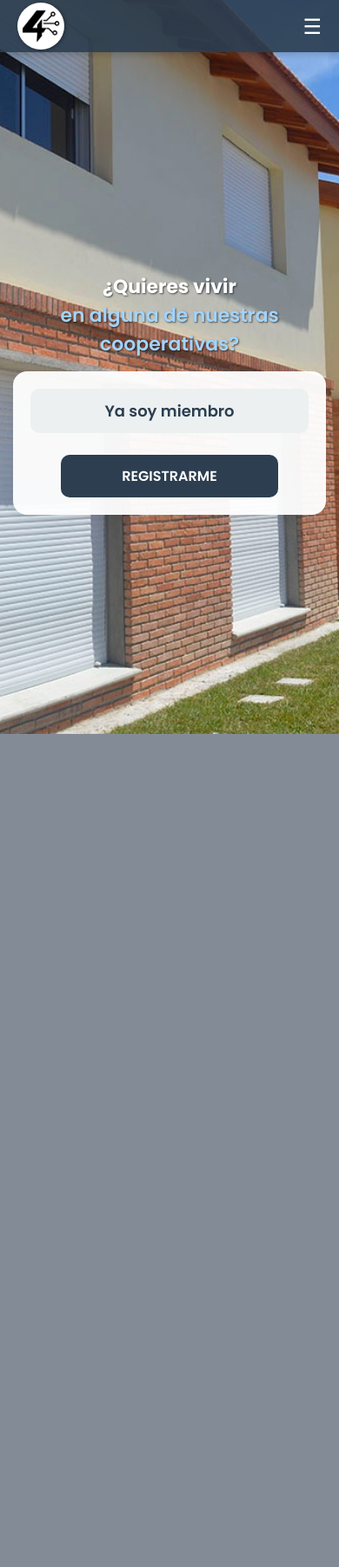
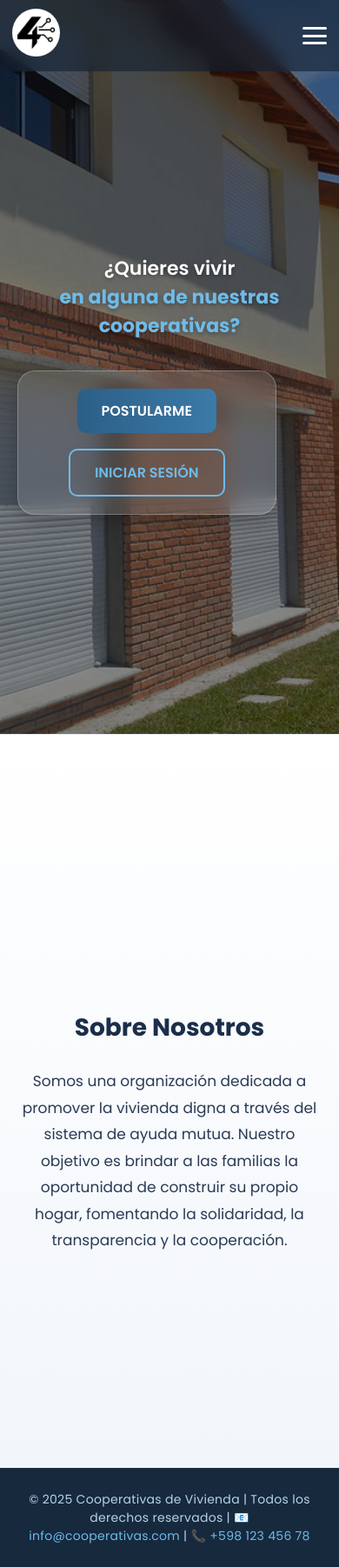
Before and after one commit to Fourtechk/Programacion, a PHP site: page / in a window 390 px wide. Shown: the whole page at 87% size. Before the commit the page ends 844 px from the top, so only its background shows below. Run offline with PHP 8.4, Linux system fonts and the light colour scheme.

Commit message:
Cambios principales – landingpage
Header:

-Fondo transparente con blur y sombra al hacer scroll.

-Menú centrado con links “Inicio” y “Sobre Nosotros”.

-Botón hamburguesa animado que abre un dropdown en la esquina derecha.

-Dropdown con links: Inicio, Sobre Nosotros, Postularme e Iniciar sesión.

Sección Inicio:

-Fondo con imagen y filtro oscuro.

-Título con sombra y parte en azul.

-Botones “Postularme” y “Iniciar sesión” con degradado y efectos hover.

-Contenedor de botones con fondo semitransparente y blur.

Sobre Nosotros:

-Fondo degradado blanco-azulado.

-Texto más legible y con buen espacio.

Footer:

-Azul oscuro con texto celeste, mismo contenido de siempre.

Scripts y Animaciones:

--Scroll suave en todos los links.

-Secciones aparecen con animación al hacer scroll.

-Dropdown se cierra solo al hacer click afuera.

-Mensajes dinámicos (éxito o error) mantienen estilos del diseño.

Responsive:

-Menú centrado oculto en móvil, se usa solo el dropdown.

-Ajustes de padding, títulos y contenedores para pantallas chicas.

```diff
--- a/Proyecto2daentrega/htdocs/conexion.php
+++ b/Proyecto2daentrega/htdocs/conexion.php
@@ -3,7 +3,7 @@ $host = "localhost";
 $user = "root";   // en XAMPP normalmente es root
 $pass = "";       // en XAMPP suele estar vacío
 $db   = "sistema"; // ⚠️ poné acá el nombre real de tu base de datos
-$port = 3309;
+$port = 3306;
 
 $conexion = new mysqli($host, $user, $pass, $db, $port);
 
--- a/Proyecto2daentrega/htdocs/index.html
+++ b/Proyecto2daentrega/htdocs/index.html
@@ -3,33 +3,41 @@
 <head>
   <meta charset="UTF-8" />
   <meta name="viewport" content="width=device-width, initial-scale=1.0"/>
-  <title>Cooperativas</title>
+  <title>Cooperativas de Vivienda</title>
   <link rel="stylesheet" href="landingpage.css"/>
   <link href="https://fonts.googleapis.com/css2?family=Poppins:wght@400;600;700&display=swap" rel="stylesheet">
 </head>
 <body>
 
+<header id="mainHeader">
+  <div class="header-content">
+    <div class="logo">
+      <img src="logo.jpeg" alt="Logo Cooperativa">
+    </div>
 
-  <header>
-    <a class="logo">
-      <img src="logo.jpeg" alt="Logo Cooperativa">
-    </a>
-    <div class="top-bar">
+    <nav class="menu">
+      <a href="#inicio">Inicio</a>
+      <a href="#nosotros">Sobre Nosotros</a>
+    </nav>
 
-      <button class="menu-toggle">☰</button>
+    <!-- Botón hamburguesa (top-right) -->
+    <div class="menu-toggle" id="menuToggle" aria-expanded="false" aria-label="Abrir menú">
+      <span></span>
+      <span></span>
+      <span></span>
+    </div>
+
+    <!-- Desplegable en la esquina derecha -->
+    <div class="dropdown" id="headerDropdown" aria-hidden="true">
+      <a class="dropdown-link" href="#inicio">Inicio</a>
+      <a class="dropdown-link" href="#nosotros">Sobre Nosotros</a>
+      <a class="dropdown-link" href="registro.php">Postularme</a>
+      <a class="dropdown-link" href="login.php">Iniciar sesión</a>
+    </div>
   </div>
 </header>
 
-  <nav class="side-menu" id="sideMenu">
-    <button class="close-menu" aria-label="Cerrar menú">✕</button>
-    <ul>
-      <li><a href="#">Inicio</a></li>
-      <li><a href="#">Informacion Sobre Nosotros</a></li>
-      <li><a href="#">Contacto</a></li>
-      <li><a href="login.php">Iniciar Sesion</a></li>
-      <li><a href="registro.php">Registrarme</a></li>
-    </ul>
-  </nav>
+<!-- Mensajes dinámicos -->
 <script>
 document.addEventListener("DOMContentLoaded", function () {
   const params = new URLSearchParams(window.location.search);
@@ -46,7 +54,6 @@
     mensaje.style.margin = "20px auto";
     mensaje.style.maxWidth = "600px";
     document.querySelector("header").insertAdjacentElement("afterend", mensaje);
-
   }
 
   if (params.get("error") === "no_admin") {
@@ -60,37 +67,99 @@
     mensaje.style.textAlign = "center";
     mensaje.style.margin = "20px auto";
     mensaje.style.maxWidth = "600px";
-
     document.querySelector("header").insertAdjacentElement("afterend", mensaje);
-
   }
 });
 </script>
 
-  <main>
+<!-- INICIO -->
+<section id="inicio" class="section inicio">
+  <div class="background-image"></div>
   <div class="form-wrapper">
     <h2 class="titulo-principal">
       ¿Quieres vivir <br><span>en alguna de nuestras cooperativas?</span>
     </h2>
     <div class="form-box">
-        <a href="login.php" class="btn-info">Ya soy miembro</a>
-        <a href="registro.php"><button class="postularme">REGISTRARME</button></a>
+      <a href="registro.php"><button class="postularme">POSTULARME</button></a>
+      <a href="login.php"><button class="iniciar-sesion">INICIAR SESIÓN</button></a>
     </div>
   </div>
-  </main>
+</section>
+
+<!-- SOBRE NOSOTROS -->
+<section id="nosotros" class="section sobre">
+  <h2>Sobre Nosotros</h2>
+  <p>
+    Somos una organización dedicada a promover la vivienda digna a través del sistema de ayuda mutua.
+    Nuestro objetivo es brindar a las familias la oportunidad de construir su propio hogar,
+    fomentando la solidaridad, la transparencia y la cooperación.
+  </p>
+</section>
+
+<!-- FOOTER -->
+<footer>
+  <p>© 2025 Cooperativas de Vivienda | Todos los derechos reservados |
+  <span>📧 info@cooperativas.com</span> | <span>📞 +598 123 456 78</span></p>
+</footer>
 
 <script>
-    const menuToggle = document.querySelector('.menu-toggle');
-    const sideMenu = document.getElementById('sideMenu');
-    const closeMenu = document.querySelector('.close-menu');
+  // Fondo del header al hacer scroll
+  window.addEventListener("scroll", () => {
+    const header = document.getElementById("mainHeader");
+    header.classList.toggle("scrolled", window.scrollY > 60);
+  });
+
+  // Desplazamiento suave
+  document.querySelectorAll('a[href^="#"]').forEach(enlace => {
+    enlace.addEventListener('click', function(e) {
+      e.preventDefault();
+      document.querySelector(this.getAttribute('href')).scrollIntoView({ behavior: 'smooth' });
+
+      const menuToggle = document.getElementById('menuToggle');
+      const dropdown = document.getElementById('headerDropdown');
+      if (menuToggle.classList.contains('open')) {
+        menuToggle.classList.remove('open');
+        menuToggle.setAttribute('aria-expanded', 'false');
+        dropdown.classList.remove('active');
+        dropdown.setAttribute('aria-hidden', 'true');
+      }
+    });
+  });
+
+  // Control del menú hamburguesa
+  const menuToggle = document.getElementById('menuToggle');
+  const dropdown = document.getElementById('headerDropdown');
 
   menuToggle.addEventListener('click', () => {
-      sideMenu.classList.add('show');
+    const isOpen = menuToggle.classList.toggle('open');
+    dropdown.classList.toggle('active', isOpen);
+    menuToggle.setAttribute('aria-expanded', String(isOpen));
+    dropdown.setAttribute('aria-hidden', String(!isOpen));
   });
 
-    closeMenu.addEventListener('click', () => {
-      sideMenu.classList.remove('show');
+  // cerrar dropdown al clickear fuera
+  document.addEventListener('click', (e) => {
+    const isClickInside = e.target.closest('.header-content');
+    if (!isClickInside && dropdown.classList.contains('active')) {
+      dropdown.classList.remove('active');
+      menuToggle.classList.remove('open');
+      menuToggle.setAttribute('aria-expanded', 'false');
+      dropdown.setAttribute('aria-hidden', 'true');
+    }
   });
+
+  // Animación al hacer scroll para secciones
+  const sections = document.querySelectorAll('.section');
+  const showSection = () => {
+    const triggerBottom = window.innerHeight * 0.85;
+    sections.forEach(section => {
+      const sectionTop = section.getBoundingClientRect().top;
+      if(sectionTop < triggerBottom) section.classList.add('show');
+    });
+  };
+  window.addEventListener('scroll', showSection);
+  window.addEventListener('load', showSection);
 </script>
+
 </body>
 </html>
--- a/Proyecto2daentrega/htdocs/landingpage.css
+++ b/Proyecto2daentrega/htdocs/landingpage.css
@@ -1,3 +1,4 @@
+/* ======== RESET ======== */
 * {
   margin: 0;
   padding: 0;
@@ -6,259 +7,326 @@
 }
 
 body {
-  background-image: url('landingpage.jpg'); /* Reemplaza con tu imagen real */
-  background-size: cover;
-  background-position: center;
-  background-repeat: no-repeat;
+  background-color: #edf1f6;
+  color: #1a2433;
+  scroll-behavior: smooth;
+}
+
+/* ======== HEADER ======== */
+header {
+  position: fixed;
+  top: 0;
+  left: 0;
+  width: 100%;
+  background: rgba(18, 33, 50, 0.6);
+  backdrop-filter: blur(10px);
+  z-index: 999;
+  transition: background 0.4s ease, box-shadow 0.4s ease;
+}
+
+header.scrolled {
+  background: rgba(18, 33, 50, 0.92);
+  box-shadow: 0 2px 10px rgba(0,0,0,0.2);
+}
+
+.header-content {
+  display: flex;
+  align-items: center;
+  justify-content: space-between;
+  padding: 14px 60px;
+  position: relative;
+}
+
+/* ======== LOGO ======== */
+.logo img {
+  height: 55px;
+  width: 55px;
+  border-radius: 50%;
+  transition: transform 0.3s ease;
+}
+
+.logo img:hover {
+  transform: scale(1.08);
+}
+
+/* ======== MENÚ CENTRADO ======== */
+.menu {
+  position: absolute;
+  left: 50%;
+  transform: translateX(-50%);
+  display: flex;
+  gap: 40px;
+}
+
+.menu a {
+  color: #e8eff7;
+  text-decoration: none;
+  font-weight: 500;
+  font-size: 15px;
+  transition: color 0.3s, transform 0.3s, border-bottom 0.3s;
+  padding-bottom: 3px;
+}
+
+.menu a:hover {
+  color: #6ebbe9;
+  border-bottom: 2px solid #6ebbe9;
+  transform: translateY(-2px);
+}
+
+/* ======== BOTÓN MENÚ (hamburguesa) ======== */
+.menu-toggle {
+  display: flex;
+  flex-direction: column;
+  justify-content: space-between;
+  width: 28px;
+  height: 20px;
+  cursor: pointer;
+  z-index: 1001;
+}
+
+.menu-toggle span {
+  display: block;
+  height: 3px;
+  width: 100%;
+  background-color: #ffffff;
+  border-radius: 2px;
+  transition: all 0.3s ease;
+}
+
+.menu-toggle.open span:nth-child(1) {
+  transform: rotate(45deg) translate(4px, 5px);
+}
+.menu-toggle.open span:nth-child(2) {
+  opacity: 0;
+}
+.menu-toggle.open span:nth-child(3) {
+  transform: rotate(-45deg) translate(4px, -5px);
+}
+
+/* ======== DROPDOWN ======== */
+.dropdown {
+  position: absolute;
+  top: 100%;
+  right: 60px;
+  margin-top: 10px;
+  min-width: 210px;
+  background: linear-gradient(180deg, rgba(255,255,255,0.98), rgba(242,246,251,0.98));
+  border-radius: 12px;
+  padding: 10px;
+  box-shadow: 0 8px 30px rgba(0,0,0,0.15);
+  border: 1px solid rgba(0,0,0,0.06);
+  opacity: 0;
+  transform: translateY(-8px) scale(0.98);
+  pointer-events: none;
+  transition: all 0.26s cubic-bezier(.2,.9,.3,1);
+  z-index: 1000;
+}
+
+.dropdown.active {
+  opacity: 1;
+  transform: translateY(6px) scale(1);
+  pointer-events: auto;
+}
+
+.dropdown-link {
+  display: block;
+  text-decoration: none;
+  padding: 10px 14px;
+  border-radius: 8px;
+  color: #163044;
+  font-weight: 600;
+  margin: 6px 4px;
+  transition: background 0.18s, color 0.18s, transform 0.18s;
+  font-size: 15px;
+  border: 1px solid transparent;
+}
+
+.dropdown-link:hover {
+  background: rgba(14, 54, 90, 0.06);
+  color: #0f2a44;
+  transform: translateX(6px);
+}
+
+/* ======== SECCIONES ======== */
+.section {
   min-height: 100vh;
   display: flex;
   flex-direction: column;
-  color: #333;
+  justify-content: center;
+  align-items: center;
+  padding: 120px 20px 80px;
+  text-align: center;
+  opacity: 0;
+  transform: translateY(30px);
+  transition: all 1s ease;
 }
 
-/* Header */
-header {
-  background-color: rgba(44, 62, 80, 0.9);
-  height: 60px;
-  display: flex;
-  justify-content: space-between;
-  align-items: center;
-  padding: 0 20px;
-  box-shadow: 0 2px 8px rgba(0, 0, 0, 0.2);
-  position: relative;
-  z-index: 10;
+.section.show {
+  opacity: 1;
+  transform: translateY(0);
 }
 
-.logo {
-  display: flex;
-  align-items: center;
-  height: 100%;
-  padding: 5px 0;
+/* ======== INICIO ======== */
+.inicio {
+  position: relative;
+  overflow: hidden;
 }
 
-.logo img {
-  height: 54px;          /* Aumenta el tamaño del logo */
-  width: auto;
-  object-fit: contain;
-  filter: drop-shadow(1px 1px 2px rgba(0, 0, 0, 0.4));
-  border-radius: 50%
-}
-
-
-/* Top buttons */
-.top-bar {
-  display: flex;
-  align-items: center;
-  gap: 12px;
-}
-
-.login,
-.signin {
-  padding: 10px 20px;
-  border-radius: 25px;
-  font-size: 16px;
-  font-weight: 700;
-  color: white;
-  border: none;
-  cursor: pointer;
-  transition: background-color 0.3s ease, transform 0.2s ease;
-}
-
-.login {
-  background-color: #3498db;
-}
-
-.login:hover {
-  background-color: #2980b9;
-  transform: scale(1.05);
-}
-
-.signin {
-  background-color: #3498db;
-}
-
-.signin:hover {
-  background-color: #2980b9;
-  transform: scale(1.05);
-}
-
-.menu-toggle {
-  font-size: 24px;
-  background: none;
-  border: none;
-  color: white;
-  cursor: pointer;
-  transition: transform 0.2s ease, color 0.2s ease;
-}
-
-.menu-toggle:hover {
-  transform: scale(1.1);
-  color: #ecf0f1;
-}
-
-/* Side Menu */
-.side-menu {
-  position: fixed;
+.background-image {
+  position: absolute;
   top: 0;
-  right: -260px;
-  width: 240px;
+  left: 0;
+  width: 100%;
   height: 100%;
-  background: linear-gradient(to bottom, #ffffff, #f0f3f5);
-  box-shadow: -4px 0 12px rgba(0, 0, 0, 0.1);
-  transition: right 0.3s ease;
-  padding-top: 80px;
-  z-index: 999;
-  border-top-left-radius: 10px;
-  border-bottom-left-radius: 10px;
-}
-
-.side-menu.show {
-  right: 0;
-}
-
-.close-menu {
-  position: absolute;
-  top: 10px;
-  right: 10px;
-  font-size: 22px;
-  background: none;
-  border: none;
-  cursor: pointer;
-  color: #333;
-  transition: transform 0.2s ease;
-}
-
-.close-menu:hover {
-  transform: scale(1.1);
-  color: black;
-}
-
-.side-menu ul {
-  list-style: none;
-  padding: 0;
-}
-
-.side-menu li {
-  border-bottom: 1px solid #ddd;
-}
-
-.side-menu a {
-  display: block;
-  padding: 15px 20px;
-  color: #2c3e50;
-  font-weight: 500;
-  text-decoration: none;
-  transition: all 0.2s ease;
-}
-
-.side-menu a:hover {
-  background-color: #e6eff6;
-  padding-left: 25px;
-  font-weight: 600;
-}
-
-/* Main content */
-main {
-  flex: 1;
-  display: flex;
-  justify-content: center;
-  align-items: center;
-  padding: 30px 15px;
-  text-align: center;
-  position: relative;
-  z-index: 2;
+  background-image: url('landingpage.jpg');
+  background-size: cover;
+  background-position: center;
+  filter: brightness(0.55);
+  z-index: 0;
 }
 
 .form-wrapper {
-  text-align: center;
-  max-width: 600px;
-  margin: 0 auto;
-  color: white;
-  text-shadow: 1px 1px 2px rgba(0,0,0,0.6);
+  position: relative;
+  z-index: 1;
+  color: #ffffff;
 }
 
 .titulo-principal {
-  font-size: 28px;
-  margin-bottom: 15px;
-  color: white;
+  font-size: 34px;
+  margin-bottom: 35px;
+  font-weight: 600;
+  text-shadow: 0 2px 5px rgba(0,0,0,0.3);
 }
 
 .titulo-principal span {
-  font-size: 28px;
-  color: #a2d4ff;
-  font-weight: 600;
+  color: #6ebbe9;
+  font-weight: 700;
 }
 
-/* Form Box */
+/* ======== BOTONES ======== */
 .form-box {
-  background-color: rgba(255, 255, 255, 0.95);
-  padding: 30px;
-  border-radius: 16px;
-  width: 100%;
-  max-width: 460px;
-  box-shadow: 0 4px 15px rgba(0, 0, 0, 0.08);
-  margin: 0 auto;
-  color: #2c3e50;
-  text-shadow: none;
+  background: rgba(255, 255, 255, 0.12);
+  backdrop-filter: blur(12px);
+  border: 1px solid rgba(255, 255, 255, 0.25);
+  padding: 40px 35px;
+  border-radius: 20px;
+  display: flex;
+  flex-direction: column;
+  gap: 18px;
+  box-shadow: 0 6px 20px rgba(0,0,0,0.25);
+  transition: transform 0.3s ease;
 }
 
-.btn-info {
-  display: block;
-  background-color: #ecf0f1;
-  text-align: center;
-  padding: 12px;
-  border-radius: 10px;
-  color: #2c3e50;
-  text-decoration: none;
-  font-size: 20px;
-  font-weight: 600;
-  margin-bottom: 25px;
-  transition: background-color 0.3s ease;
+.form-box:hover {
+  transform: translateY(-4px);
 }
 
-.btn-info:hover {
-  background-color: #d0dce4;
+.postularme, .iniciar-sesion {
+  border: none;
+  padding: 13px 28px;
+  border-radius: 10px;
+  cursor: pointer;
+  font-size: 16px;
+  font-weight: 600;
+  transition: all 0.3s ease;
 }
 
 .postularme {
-  background-color: #2c3e50;
-  color: white;
-  border: none;
-  padding: 12px 24px;
-  border-radius: 10px;
-  cursor: pointer;
-  font-size: 18px;
-  font-weight: 600;
-  transition: background-color 0.3s ease, transform 0.2s ease;
-  width: 100%;
-  max-width: 250px;
+  background: linear-gradient(90deg, #2b5f87, #3c7aa8);
+  color: #fff;
 }
 
 .postularme:hover {
-  background-color: #1a252f;
-  transform: scale(1.03);
+  background: linear-gradient(90deg, #3c7aa8, #66b2e3);
+  transform: translateY(-3px);
 }
 
-/* Responsive */
-@media (max-width: 600px) {
-  .login, .signin {
-    font-size: 14px;
-    padding: 8px 16px;
+.iniciar-sesion {
+  background-color: transparent;
+  border: 2px solid #6ebbe9;
+  color: #6ebbe9;
+}
+
+.iniciar-sesion:hover {
+  background-color: #6ebbe9;
+  color: #1a2433;
+  transform: translateY(-3px);
+}
+
+/* ======== SOBRE NOSOTROS ======== */
+.sobre {
+  background: linear-gradient(180deg, #ffffff 0%, #f2f6fb 100%);
+  color: #1a2433;
+  border-top: 1px solid rgba(0, 0, 0, 0.05);
+  padding-top: 150px;
+}
+
+.sobre h2 {
+  font-size: 28px;
+  margin-bottom: 25px;
+  color: #1b2e4a;
+}
+
+.sobre p {
+  max-width: 750px;
+  line-height: 1.8;
+  font-size: 17px;
+  color: #2a3b55;
+}
+
+/* ======== FOOTER ======== */
+footer {
+  text-align: center;
+  padding: 25px;
+  font-size: 14px;
+  background-color: #16293d;
+  color: #b6d3e6;
+  border-top: 1px solid rgba(255, 255, 255, 0.05);
+  letter-spacing: 0.3px;
+}
+
+footer span {
+  color: #6ebbe9;
+}
+
+/* ======== RESPONSIVE ======== */
+@media (max-width: 920px) {
+  .header-content {
+    padding: 12px 22px;
   }
 
-  .titulo-principal, .titulo-principal span {
+  .menu {
+    display: none;
+  }
+
+  .dropdown {
+    right: 22px;
+  }
+
+  .form-box {
+    width: 85%;
+    padding: 28px;
+  }
+
+  .titulo-principal {
+    font-size: 28px;
+  }
+}
+
+@media (max-width: 480px) {
+  .header-content {
+    padding: 10px 14px;
+  }
+
+  .dropdown {
+    min-width: 180px;
+  }
+
+  .titulo-principal {
     font-size: 22px;
   }
 
   .form-box {
     padding: 20px;
   }
-
-  .btn-info {
-    font-size: 18px;
-  }
-
-  .postularme {
-    font-size: 16px;
-  }
 }
```
Lines whose indentation alone changed are shown as unchanged.
